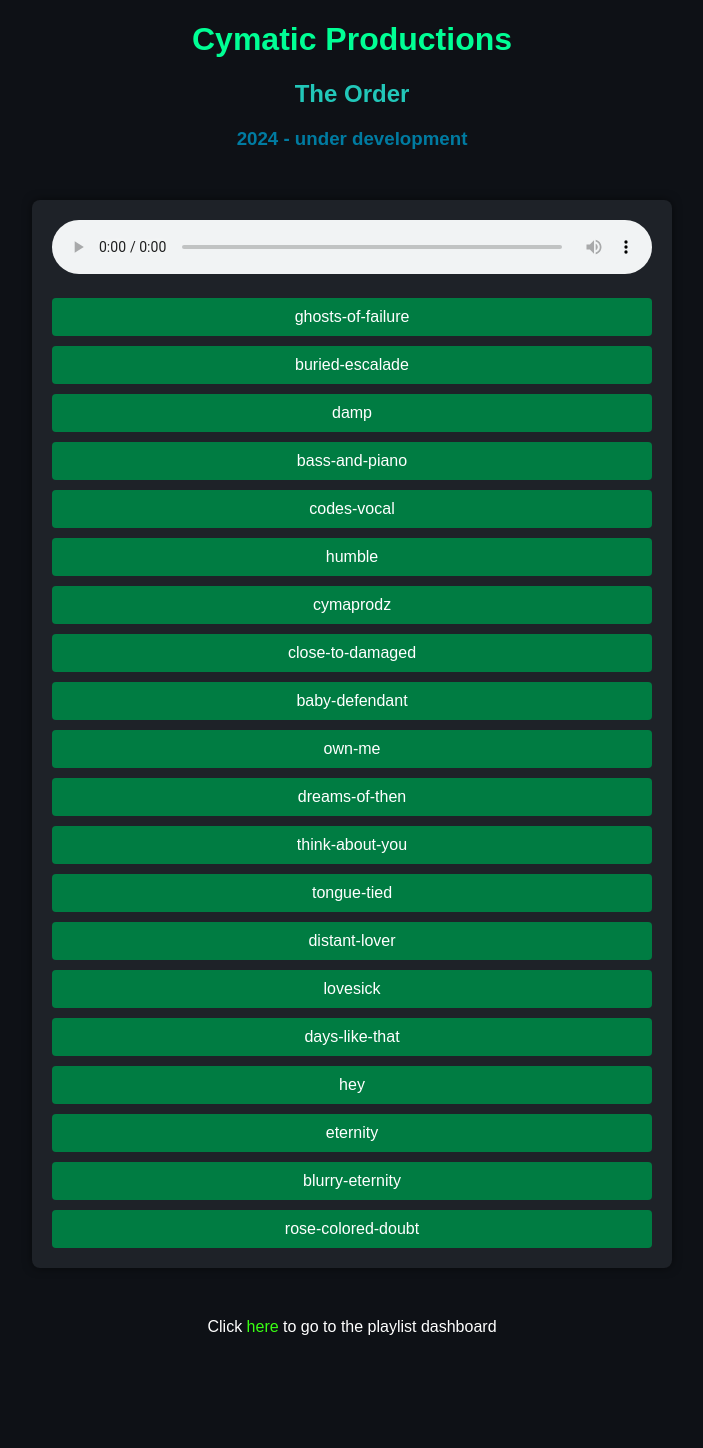
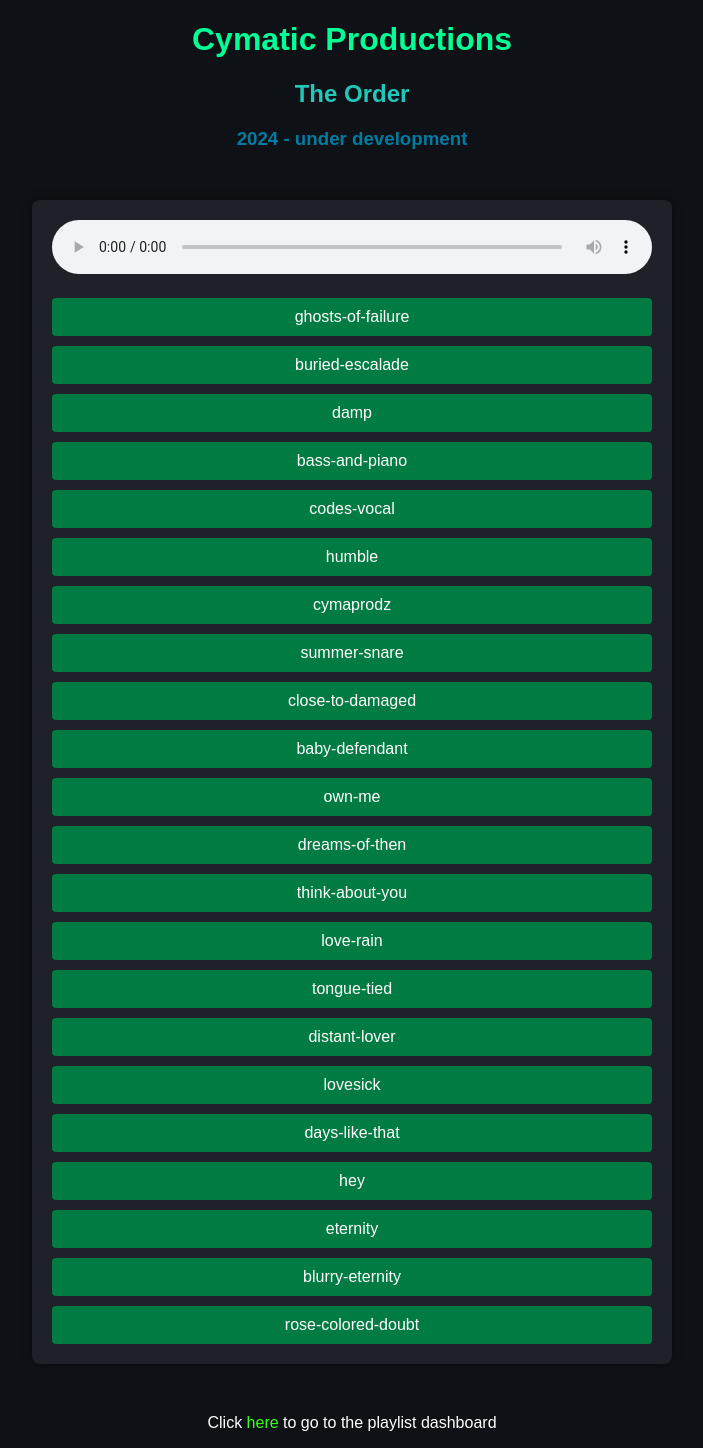
Before and after one commit to cymatic-productions/html.js.playlist, a Jekyll site: the page built from playlists/the-order.md, in a window 1280 px wide. Shown: the whole page, without its empty margins (288-991 px from the left). Built offline with Jekyll 4.4.1, drawn with Linux system fonts in a browser that asks for light colours; before the commit the page ends 1352 px from its top, so only the background shows below that.

Commit message:
added love-rain

```diff
--- a/playlists/the-order.md
+++ b/playlists/the-order.md
@@ -12,12 +12,13 @@ songs: [
     codes-vocal,
     humble,
     cymaprodz,
-    # summer-snare,
+    summer-snare,
     close-to-damaged,
     baby-defendant,
     own-me,
     dreams-of-then,
     think-about-you,
+    love-rain,
     tongue-tied,
     distant-lover,
     lovesick,
```
Also changed, not shown: playlists/recent-releases.md (+1 -0 lines).
